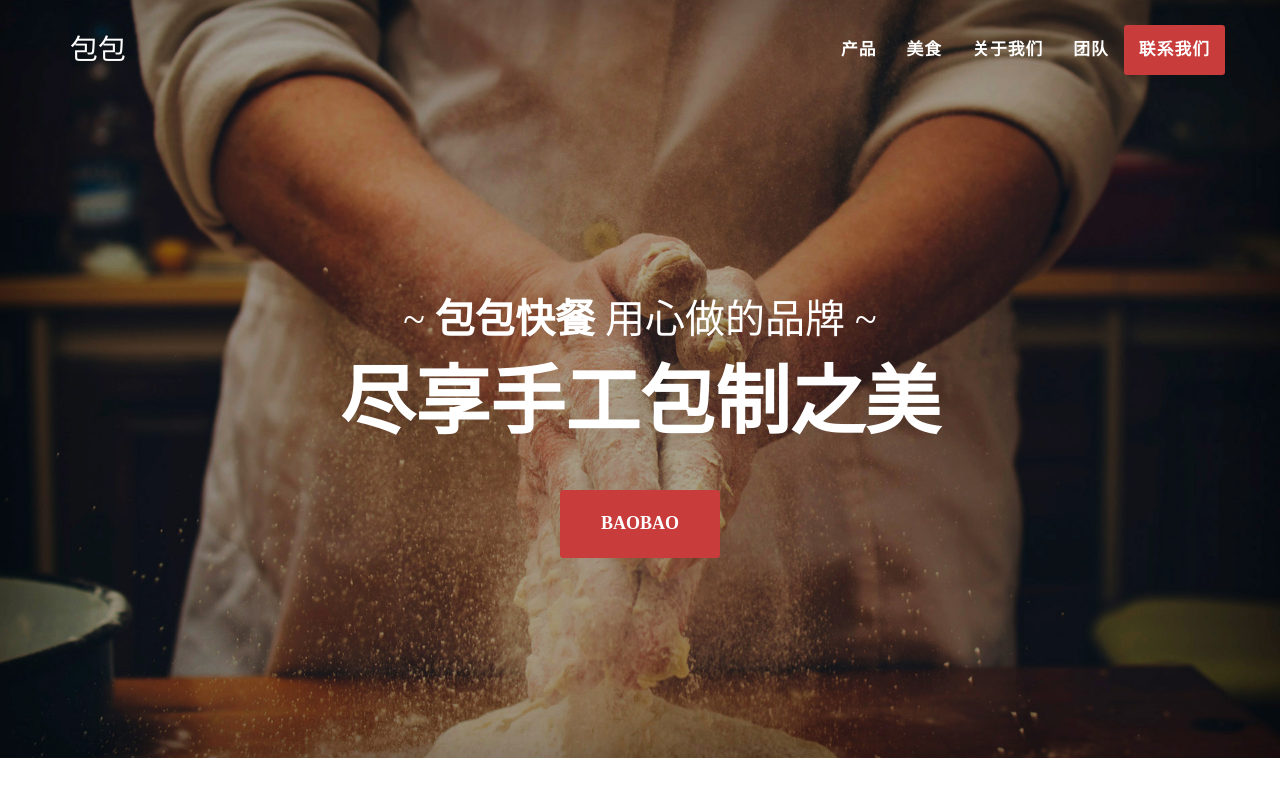
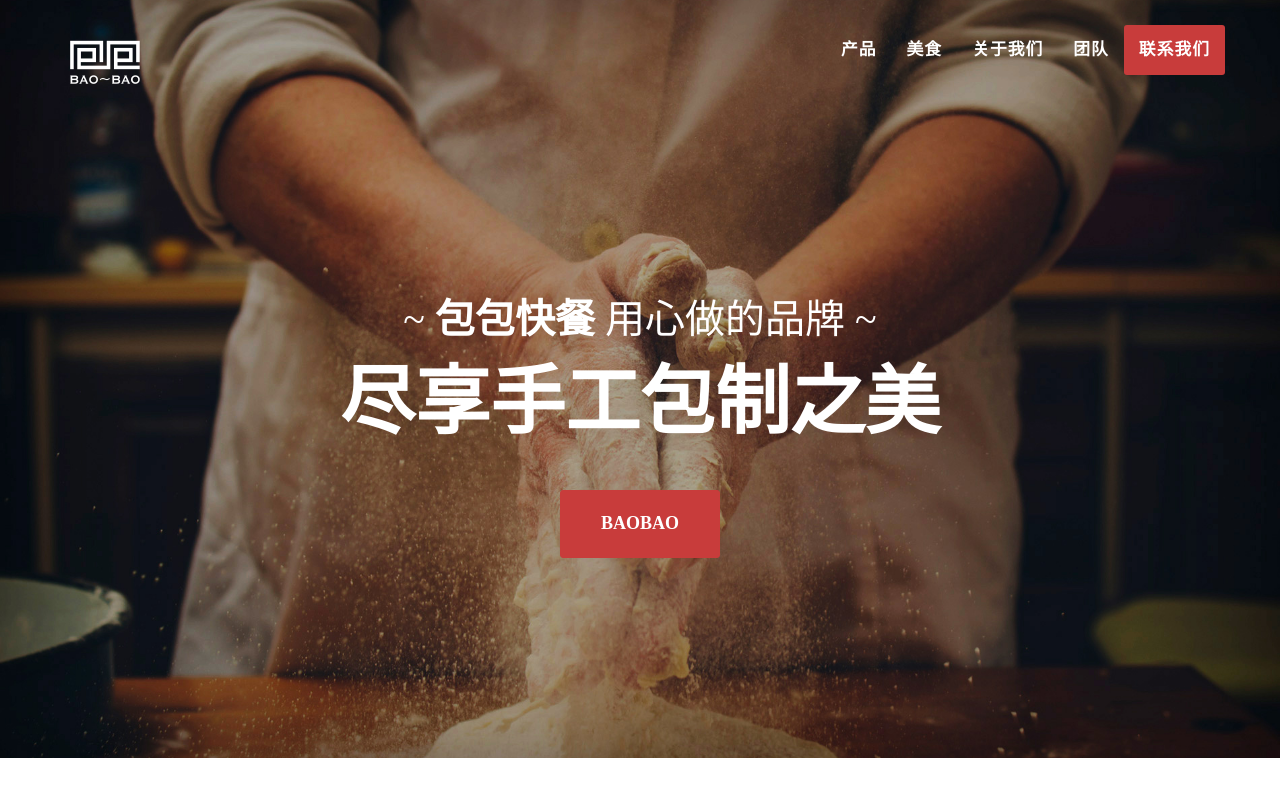
Before and after one commit to cncolder/baobao, a website: page public/index.html in a window 1280 px wide. Shown: the top 800 px of the page. Drawn offline with Linux system fonts and the light colour scheme.

Commit message:
zhiqian font

```diff
--- a/package.json
+++ b/package.json
@@ -11,6 +11,7 @@
             },
             "env_production": {
                 "DEBUG": "",
+                "HOST": "",
                 "NODE_ENV": "production",
                 "PORT": 3002
             },
--- a/public/index.html
+++ b/public/index.html
@@ -42,7 +42,7 @@
                     <span class="icon-bar"></span>
                     <span class="icon-bar"></span>
                 </button>
-                <a class="navbar-brand page-scroll" href="#page-top">包包</a>
+                <a class="navbar-brand page-scroll icon icon-baobaolabel" href="#page-top"></a>
             </div>
 
             <!-- Collect the nav links, forms, and other content for toggling -->
--- a/views/less/index.less
+++ b/views/less/index.less
@@ -2,6 +2,35 @@
 
 @brand-primary: #c83c3b;
 @placeholder-text-reverse: #bbbbbb;
+
+@font-face {
+    font-family: "zhiqian";
+    src: url("../fonts/zhiqian.eot"); /* IE9 */
+    src: url("../fonts/zhiqian.eot?#iefix") format("embedded-opentype"), /* IE6-IE8 */
+    url("../fonts/zhiqian.woff") format("woff"), /* chrome、firefox */
+    url("../fonts/zhiqian.ttf") format("truetype"), /* chrome、firefox、opera、Safari, Android, iOS 4.2+ */
+    url("../fonts/zhiqian.svg#uxfonteditor") format("svg"); /* iOS 4.1- */
+}
+
+.icon {
+    font-family: "zhiqian" !important;
+    speak: none;
+    font-style: normal;
+    font-weight: normal;
+    font-variant: normal;
+    text-transform: none;
+    line-height: 1;
+    -webkit-font-smoothing: antialiased;
+    -moz-osx-font-smoothing: grayscale;
+}
+
+.icon-baobao:before {
+  content: "\21";
+}
+
+.icon-baobaolabel:before {
+  content: "\22";
+}
 
 // html, body * {
 //     font-family: '微软雅黑', 'Microsoft YaHei', 'STHeiti' !important;
@@ -34,6 +63,7 @@ header {
 .navbar-default {
     .navbar-brand {
         color: white;
+        font-size: 4em;
     }
     .nav {
         li {
@@ -52,6 +82,9 @@ header {
 @media(min-width:768px) {
     .navbar-default.navbar-shrink {
         background-color: @gray-darkest;
+        .navbar-brand {
+            font-size: 3em;
+        }
     }
 }
 
```
Also changed, not shown: public/css/all.css, public/fonts/zhiqian.ttf (added), public/fonts/zhiqian.woff (added), 2 other files.
